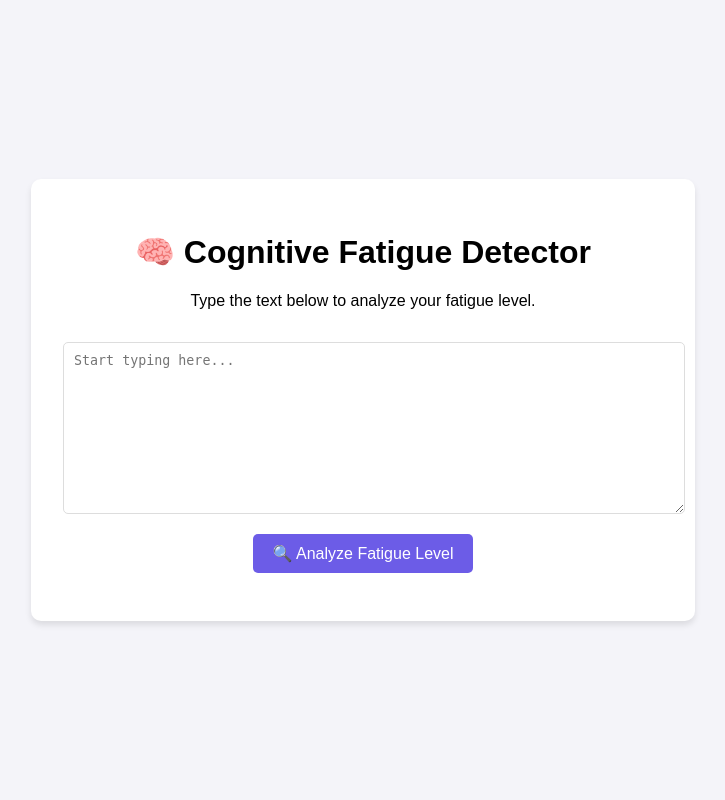
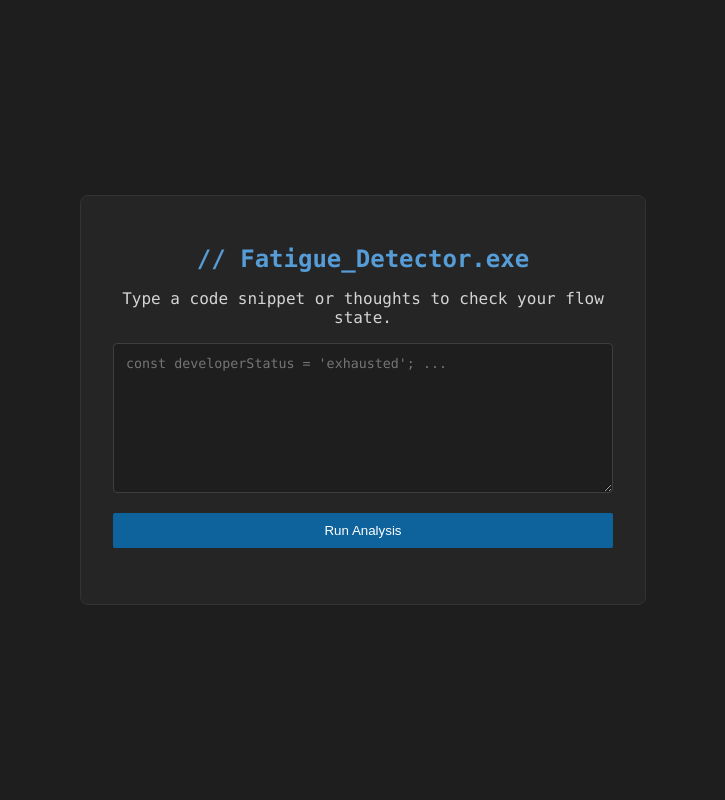
Before and after one commit to athiraprasad09/fatigue-detector, a Flask app: page / in a window 1280 px wide. Shown: the whole page, without its empty margins (277-1002 px from the left). Run offline with Flask 3, Linux system fonts and the light colour scheme.

Commit message:
Update index.html

```diff
--- a/templates/index.html
+++ b/templates/index.html
@@ -2,42 +2,54 @@
 <html lang="en">
 <head>
     <meta charset="UTF-8">
-    <meta name="viewport" content="width=device-width, initial-scale=1.0">
-    <title>Cognitive Fatigue Detector</title>
+    <title>Engineer Fatigue Detector</title>
     <style>
-        body { font-family: sans-serif; background-color: #f4f4f9; display: flex; justify-content: center; align-items: center; height: 100vh; margin: 0; }
-        .container { background: white; padding: 2rem; border-radius: 10px; box-shadow: 0 4px 6px rgba(0,0,0,0.1); width: 80%; max-width: 600px; text-align: center; }
-        textarea { width: 100%; height: 150px; margin: 1rem 0; padding: 10px; border: 1px solid #ddd; border-radius: 5px; }
-        button { background-color: #6c5ce7; color: white; border: none; padding: 10px 20px; border-radius: 5px; cursor: pointer; font-size: 1rem; }
-        #result { margin-top: 1rem; font-weight: bold; color: #2d3436; }
+        body { font-family: 'Consolas', monospace; background-color: #1e1e1e; color: #d4d4d4; display: flex; justify-content: center; align-items: center; height: 100vh; margin: 0; }
+        .container { background: #252526; padding: 2rem; border-radius: 8px; border: 1px solid #333; width: 90%; max-width: 500px; text-align: center; }
+        h1 { color: #569cd6; font-size: 1.5rem; }
+        textarea { width: 100%; height: 150px; background: #1e1e1e; color: #9cdcfe; border: 1px solid #3e3e42; padding: 12px; border-radius: 4px; font-family: 'Consolas', monospace; box-sizing: border-box; }
+        button { background-color: #0e639c; color: white; border: none; padding: 10px 20px; border-radius: 2px; cursor: pointer; margin-top: 1rem; width: 100%; }
+        button:hover { background-color: #1177bb; }
+        #result { margin-top: 1.5rem; font-size: 1.1rem; }
+        .score-val { color: #ce9178; font-weight: bold; }
     </style>
 </head>
 <body>
     <div class="container">
-        <h1>🧠 Cognitive Fatigue Detector</h1>
-        <p>Type the text below to analyze your fatigue level.</p>
-        <textarea id="typingArea" placeholder="Start typing here..."></textarea>
-        <br>
-        <button onclick="analyzeFatigue()">🔍 Analyze Fatigue Level</button>
+        <h1>// Fatigue_Detector.exe</h1>
+        <p>Type a code snippet or thoughts to check your flow state.</p>
+        <textarea id="typingArea" placeholder="const developerStatus = 'exhausted'; ..."></textarea>
+        <button onclick="analyzeFatigue()">Run Analysis</button>
         <div id="result"></div>
     </div>
+
     <script>
         let lastKeyTime;
         let intervals = [];
-        const typingArea = document.getElementById('typingArea');
-        typingArea.addEventListener('keydown', () => {
-            const currentTime = Date.now();
-            if (lastKeyTime) intervals.push(currentTime - lastKeyTime);
-            lastKeyTime = currentTime;
+        const area = document.getElementById('typingArea');
+
+        area.addEventListener('keydown', () => {
+            const now = Date.now();
+            if (lastKeyTime) intervals.push(now - lastKeyTime);
+            lastKeyTime = now;
         });
+
         async function analyzeFatigue() {
+            if (intervals.length < 10) {
+                document.getElementById('result').innerText = "Insufficient input for analysis.";
+                return;
+            }
+
             const response = await fetch('/analyze', {
                 method: 'POST',
                 headers: { 'Content-Type': 'application/json' },
                 body: JSON.stringify({ intervals: intervals })
             });
+
             const data = await response.json();
-            document.getElementById('result').innerText = "Fatigue Score: " + data.fatigue_score + " (" + data.status + ")";
+            // This line specifically fixes the 'undefined' error
+            document.getElementById('result').innerHTML =
+                `System Report: <span class="score-val">${data.fatigue_score}%</span><br>Status: ${data.status}`;
         }
     </script>
 </body>
```
